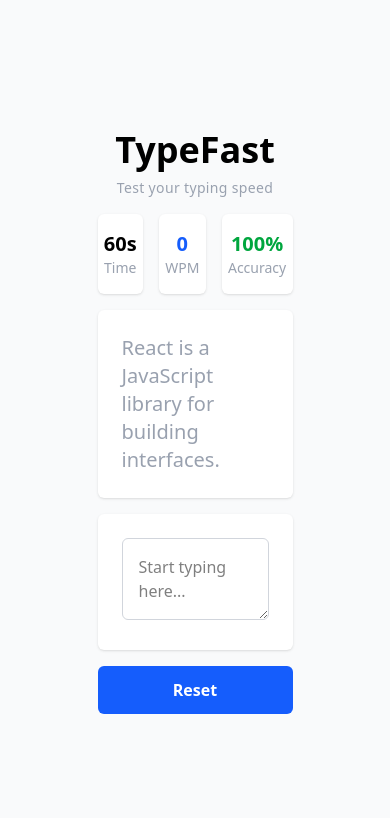
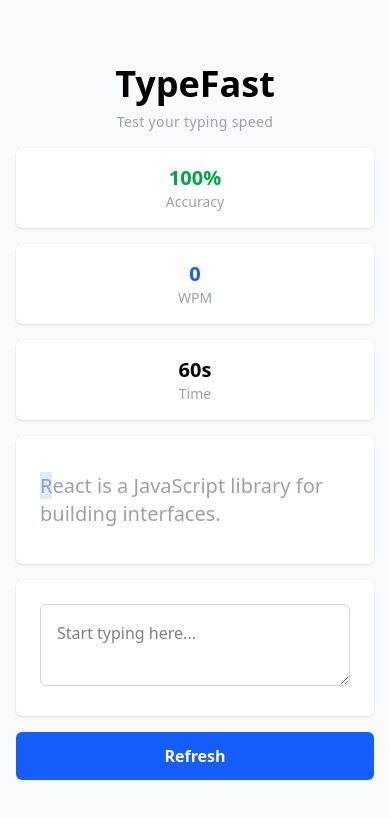
Before and after one commit to rodleyorosa/type-fast, a React (Vite) app: page / in a window 390 px wide. Shown: the top 818 px of the page. Built offline with nearby package versions, Linux system fonts and the light colour scheme; no server answers.

Commit message:
fix: add responsive view

```diff
--- a/src/App.tsx
+++ b/src/App.tsx
@@ -45,6 +45,8 @@ const App = () => {
       if (inputValue && inputValue[index]) {
         charColor =
           inputValue[index] === char ? "text-green-500" : "text-red-500";
+      } else if (index === inputValue.length) {
+        charColor = "bg-blue-100";
       }
 
       return (
@@ -85,24 +87,25 @@ const App = () => {
   }, [isStarted, isCompleted]);
 
   return (
-    <div className="flex h-screen bg-gray-50">
-      <div className="flex flex-col m-auto gap-4 w-1/2">
+    <div className="flex min-h-screen bg-gray-50 p-4">
+      <div className="flex flex-col m-auto gap-4 w-full max-w-2xl">
         <div className="text-center">
           <h1 className="text-4xl font-bold">TypeFast</h1>
           <p className="text-gray-400 text-sm mt-2 font-light tracking-wide">
             Test your typing speed
           </p>
         </div>
-        <div className="flex space-x-4 grid grid-flow-col justify-stretch text-center">
-          <div className="flex flex-col bg-white shadow-sm rounded-md py-4">
+
+        <div className="grid grid-cols-1 sm:grid-cols-3 gap-4 text-center">
+          <div className="flex flex-col bg-white shadow-sm rounded-md py-4 order-3 sm:order-1">
             <p className="text-xl font-bold">{timeLeft}s</p>
             <p className="text-gray-400 text-sm">Time</p>
           </div>
-          <div className="flex flex-col bg-white shadow-sm rounded-md py-4">
+          <div className="flex flex-col bg-white shadow-sm rounded-md py-4 order-2 sm:order-2">
             <p className="text-xl font-bold text-blue-600">{wpm}</p>
             <p className="text-gray-400 text-sm">WPM</p>
           </div>
-          <div className="flex flex-col bg-white shadow-sm rounded-md py-4">
+          <div className="flex flex-col bg-white shadow-sm rounded-md py-4 order-1 sm:order-3">
             <p className="text-xl font-bold text-green-600">{accuracy}%</p>
             <p className="text-gray-400 text-sm">Accuracy</p>
           </div>
@@ -145,7 +148,7 @@ const App = () => {
           onClick={resetTime}
           className="bg-blue-600 text-white p-3 rounded-md font-semibold cursor-pointer"
         >
-          Reset
+          {isCompleted ? "Reset" : "Refresh"}
         </button>
       </div>
     </div>
--- a/src/utils.ts
+++ b/src/utils.ts
@@ -6,5 +6,5 @@ export const normalizeText = (text?: string): string | undefined => {
     .replaceAll("’", "'")
     .replaceAll("'", "'")
     .replaceAll("”", '"')
-    .trim();
+    .replaceAll("‘", "'");
 };
```
